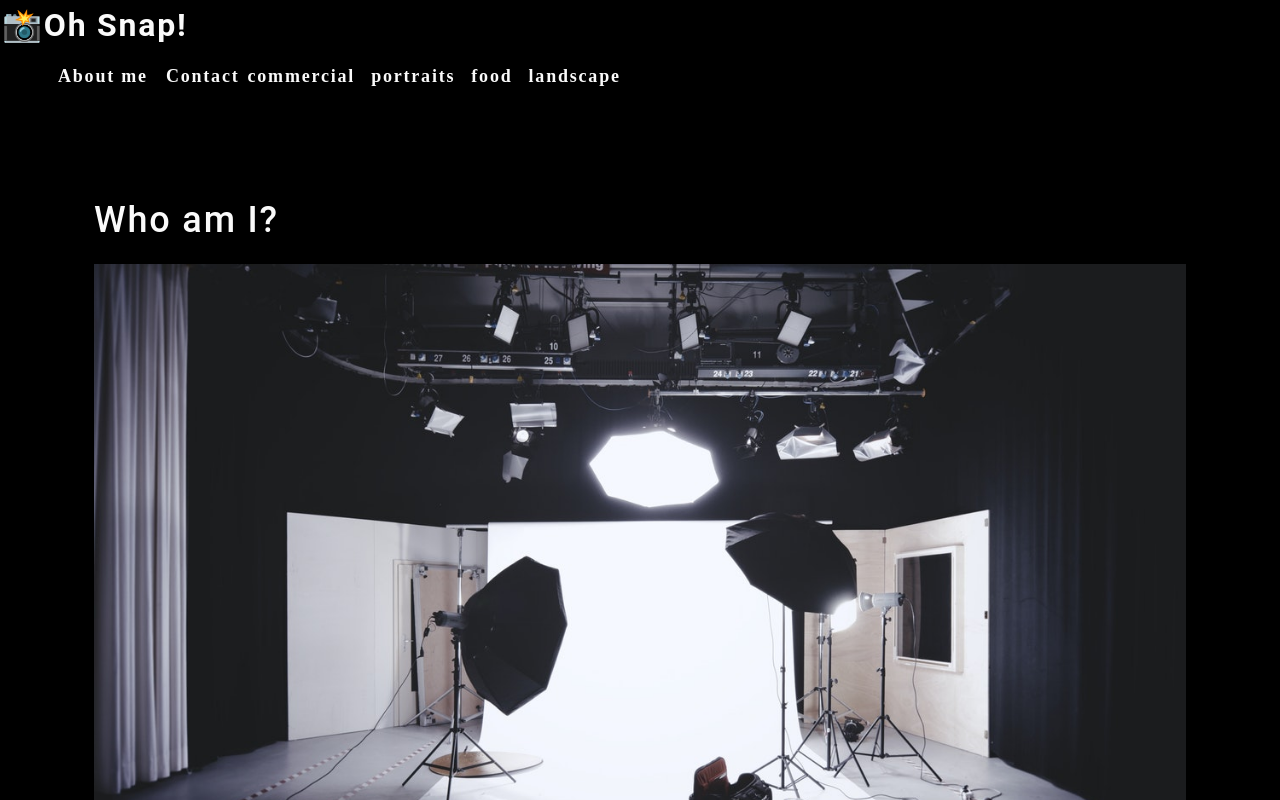
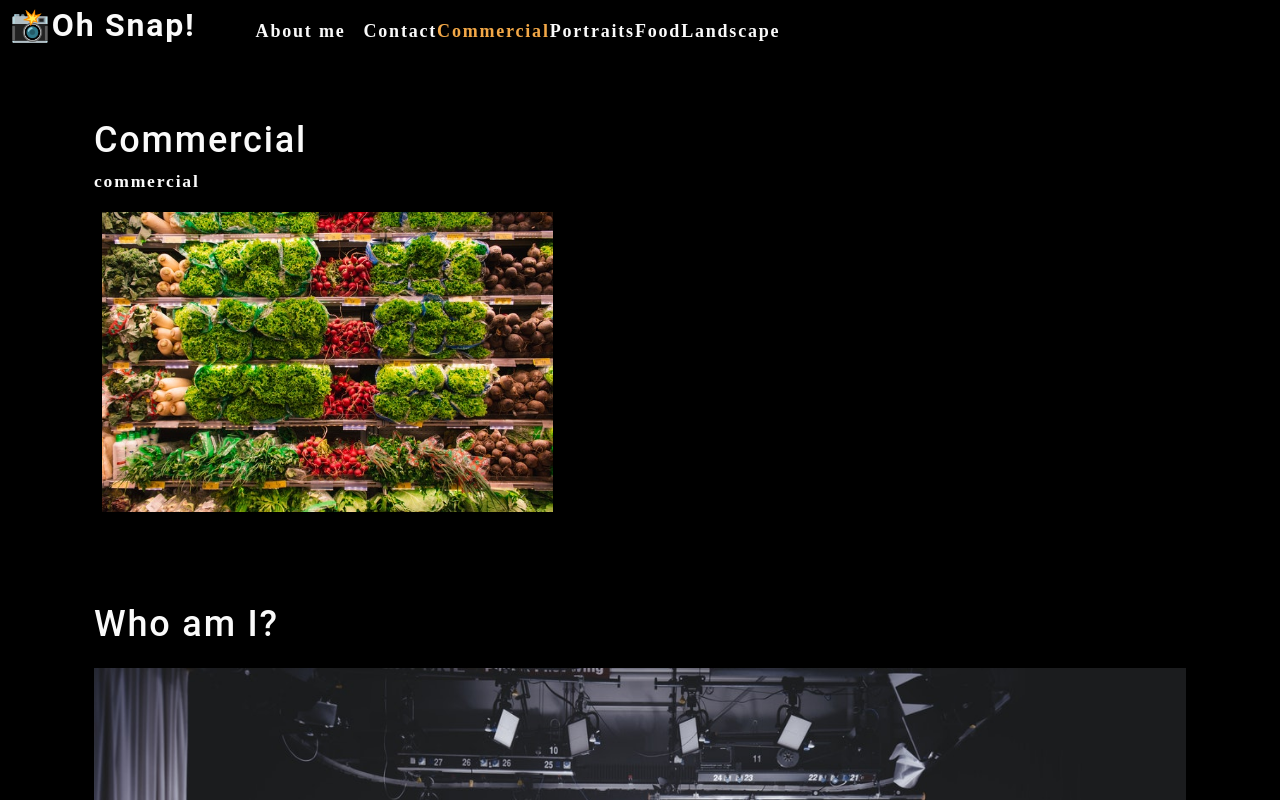
Before and after one commit to wolfgarb/photo-port, a React (Create React App) app: page / in a window 1280 px wide. Shown: the top 800 px of the page. Built offline with nearby package versions, Linux system fonts and the light colour scheme.

Commit message:
lift up state to parent component, use Hook useEffect

```diff
--- a/src/App.js
+++ b/src/App.js
@@ -1,13 +1,34 @@
-import React from 'react';
+import React, { useState } from 'react';
 import About from './components/About';
 import Nav from './components/Nav';
+import Gallery from './components/Gallery';
 import './App.css';
 
 function App() {
+  const [categories] = useState([
+    {
+      name: 'commercial',
+      description:
+        'Photos of grocery stores, food trucks, and other commercial projects'
+    },
+    { name: 'portraits', description: 'Portraits of people in my life' },
+    { name: 'food', description: 'Delicious delicacies' },
+    {
+      name: 'landscape',
+      description: 'Fields, farmhouses, waterfalls, and the beauty of nature'
+    }
+  ]);
+
+  const [currentCategory, setCurrentCategory] = useState(categories[0]);
   return (
     <div>
-      <Nav></Nav>
+      <Nav
+        categories={categories}
+        setCurrentCategory={setCurrentCategory}
+        currentCategory={currentCategory}
+      ></Nav>
       <main>
+        <Gallery></Gallery>
         <About></About>
       </main>
     </div>
--- /dev/null
+++ b/src/components/Gallery/index.js
@@ -0,0 +1,25 @@
+import React from 'react';
+import { capitalizeFirstLetter } from '../../utils/helpers';
+import photo from '../../assets/small/commercial/0.jpg';
+
+function Gallery(props) {
+  const currentCategory = {
+    name: 'commercial',
+    description:
+      'Photos of grocery stores, food trucks, and other commercial projects'
+  };
+  return (
+    <section>
+      <h1>{capitalizeFirstLetter(currentCategory.name)}</h1>
+      <p>{currentCategory.name}</p>
+      <div className='flex-row'>
+        <img
+          src={photo}
+          alt='Commercial Example'
+          className='img-thumbnail mx-1'
+        />
+      </div>
+    </section>
+  );
+}
+export default Gallery;
--- a/src/components/Nav/index.js
+++ b/src/components/Nav/index.js
@@ -1,24 +1,15 @@
-import React from 'react';
+import React, { useEffect } from 'react';
+import { capitalizeFirstLetter } from '../../utils/helpers';
 
-function Nav() {
-  const categories = [
-    {
-      name: 'commercial',
-      description:
-        'Photos of grocery stores, food trucks, and other commercial projects'
-    },
-    { name: 'portraits', description: 'Portraits of people in my life' },
-    { name: 'food', description: 'Delicious delicacies' },
-    {
-      name: 'landscape',
-      description: 'Fields, farmhouses, waterfalls, and the beauty of nature'
-    }
-  ];
-  function categorySelected(name) {
-    console.log(`${name} clicked`);
-  }
+function Nav(props) {
+  const { categories = [], setCurrentCategory, currentCategory } = props;
+
+  useEffect(() => {
+    document.title = capitalizeFirstLetter(currentCategory.name);
+  }, [currentCategory]);
+
   return (
-    <header>
+    <header className='flex-row px-1'>
       <h2>
         <a data-testid='link' href='/'>
           <span role='img' aria-label='camera'>
@@ -38,9 +29,18 @@
             <span>Contact</span>
           </li>
           {categories.map((category) => (
-            <li className='mx-1' key={category.name}>
-              <span onClick={() => categorySelected(category.name)}>
-                {category.name}
+            <li
+              className={`mx-1' ${
+                currentCategory.name === category.name && 'navActive'
+              }`}
+              key={category.name}
+            >
+              <span
+                onClick={() => {
+                  setCurrentCategory(category);
+                }}
+              >
+                {capitalizeFirstLetter(category.name)}
               </span>
             </li>
           ))}
```
